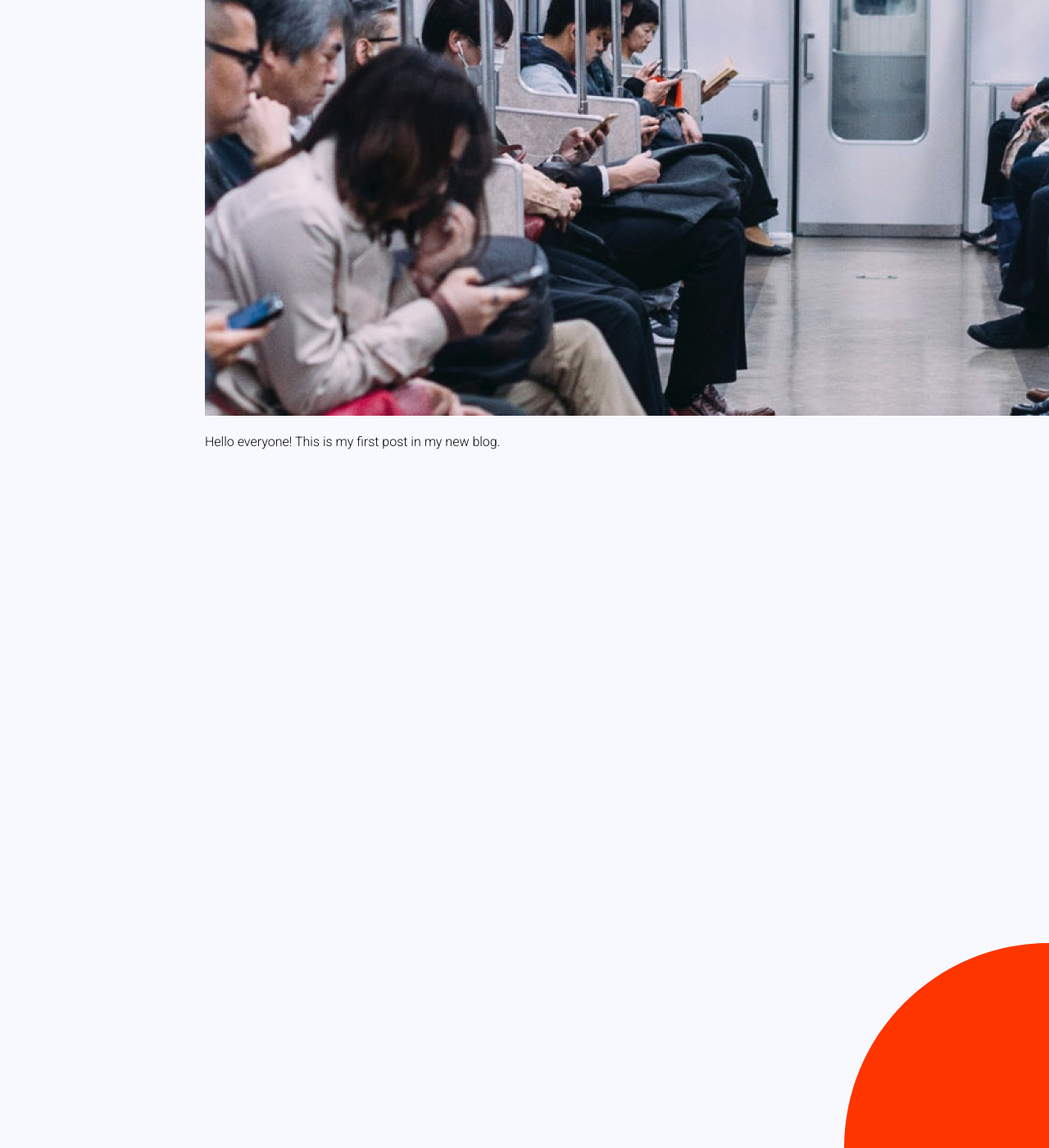
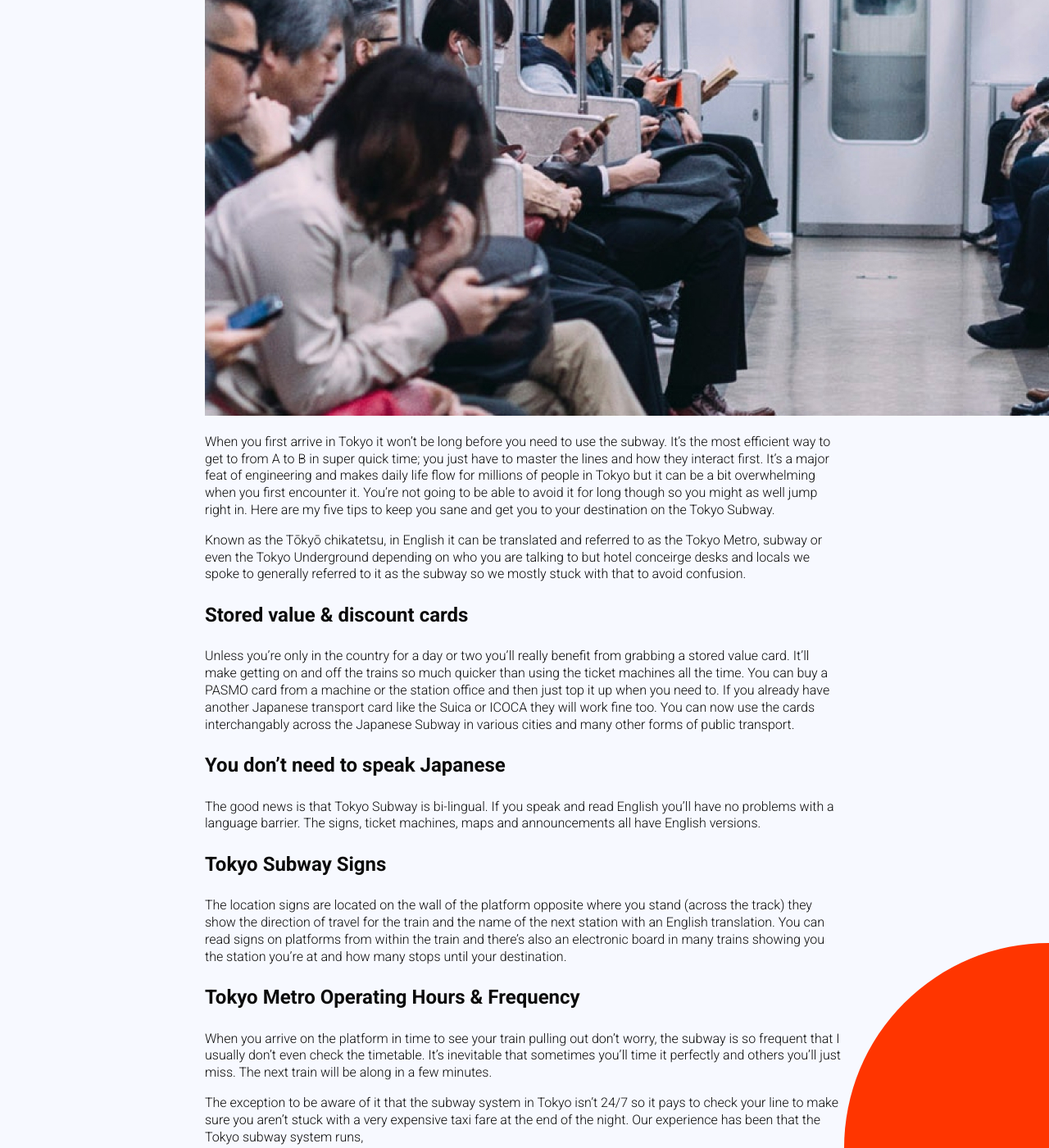
Before and after one commit to shapessss/anightinjapan2, a Jekyll site: the page built from _posts/2022-03-28-tokyo-train-tips.markdown, in a window 1280 px wide and 1400 px high, scrolled down 628 px. Shown: the whole window at 82% size. Built offline with Jekyll 4.4.1, drawn with Linux system fonts in a browser that asks for light colours; some of the changed text lies outside the part shown.

Commit message:
Update Blog “2022-03-28-tokyo-train-tips”

```diff
--- a/_posts/2022-03-28-tokyo-train-tips.markdown
+++ b/_posts/2022-03-28-tokyo-train-tips.markdown
@@ -5,4 +5,30 @@ excerpt: Here are my five tips to keep you sane and get you to your destination
 ---
 ![5 Tokyo train tips](/assets/images/blog-3a.jpg "5 Tokyo train tips")
 
-Hello everyone! This is my first post in my new blog.
+When you first arrive in Tokyo it won’t be long before you need to use the subway.  It’s the most efficient way to get to from A to B in super quick time; you just have to master the lines and how they interact first. It’s a major feat of engineering and makes daily life flow for millions of people in Tokyo but it can be a bit overwhelming when you first encounter it.  You’re not going to be able to avoid it for long though so you might as well jump right in.  Here are my five tips to keep you sane and get you to your destination on the Tokyo Subway.
+
+Known as the Tōkyō chikatetsu, in English it can be translated and referred to as the Tokyo Metro, subway or even the Tokyo Underground depending on who you are talking to but hotel conceirge desks and locals we spoke to generally referred to it as the subway so we mostly stuck with that to avoid confusion.
+
+### Stored value & discount cards
+
+Unless you’re only in the country for a day or two you’ll really benefit from grabbing a stored value card.  It’ll make getting on and off the trains so much quicker than using the  ticket machines all the time.  You can buy a PASMO card from a machine or the station office and then just top it up when you need to.  If you already have another Japanese transport card like the Suica or ICOCA they will work fine too.  You can now use the cards interchangably across the Japanese Subway in various cities and many other forms of public transport.
+
+### You don’t need to speak Japanese
+
+The good news is that Tokyo Subway is bi-lingual.  If you speak and read English you’ll have no problems with a language barrier. The signs, ticket machines, maps and announcements all have English versions.
+
+### Tokyo Subway Signs
+
+The location signs are located on the wall of the platform opposite where you stand (across the track) they show the direction of travel for the train and the name of the next station with an English translation.  You can read signs on platforms from within the train and there’s also an electronic board in many trains showing you the station you’re at and how many stops until your destination.
+
+### Tokyo Metro Operating Hours & Frequency
+
+When you arrive on the platform in time to see your train pulling out don’t worry, the subway is so frequent that I usually don’t even check the timetable.  It’s inevitable that sometimes you’ll time it perfectly and others you’ll just miss.  The next train will be along in a few minutes.
+
+The exception to be aware of it that the subway system in Tokyo isn’t 24/7 so it pays to check your line to make sure you aren’t stuck with a very expensive taxi fare at the end of the night.  Our experience has been that the Tokyo subway system runs,
+
+### When it all goes wrong
+
+If you suddenly realise you’re passing stations going the wrong direction – don’t panic, get off at the next stop, cross the platform, wait a few seconds and jump on the train that stops.  It’s easy to get turned around when you’re underground and rush from an arriving train.  I think we’ve all done this at least once.  It’s far more embarrassing to admit that I’ve managed to do it in Kyoto and they only have two subway lines!  There’s also no additional cost from your original route as you don’t need to exit through the gate until your destination.
+
+Still have questions about getting around in Japan? [Visit Top tips for transport in Japan](https://www.2aussietravellers.com/top-tips-for-transport-in-japan/) and while not used on the subways themselves read [Everything you need to know about the Japan Rail Pass](https://www.2aussietravellers.com/japan-rail-pass/) to work out if it could be a budget saver for your trip.
```
